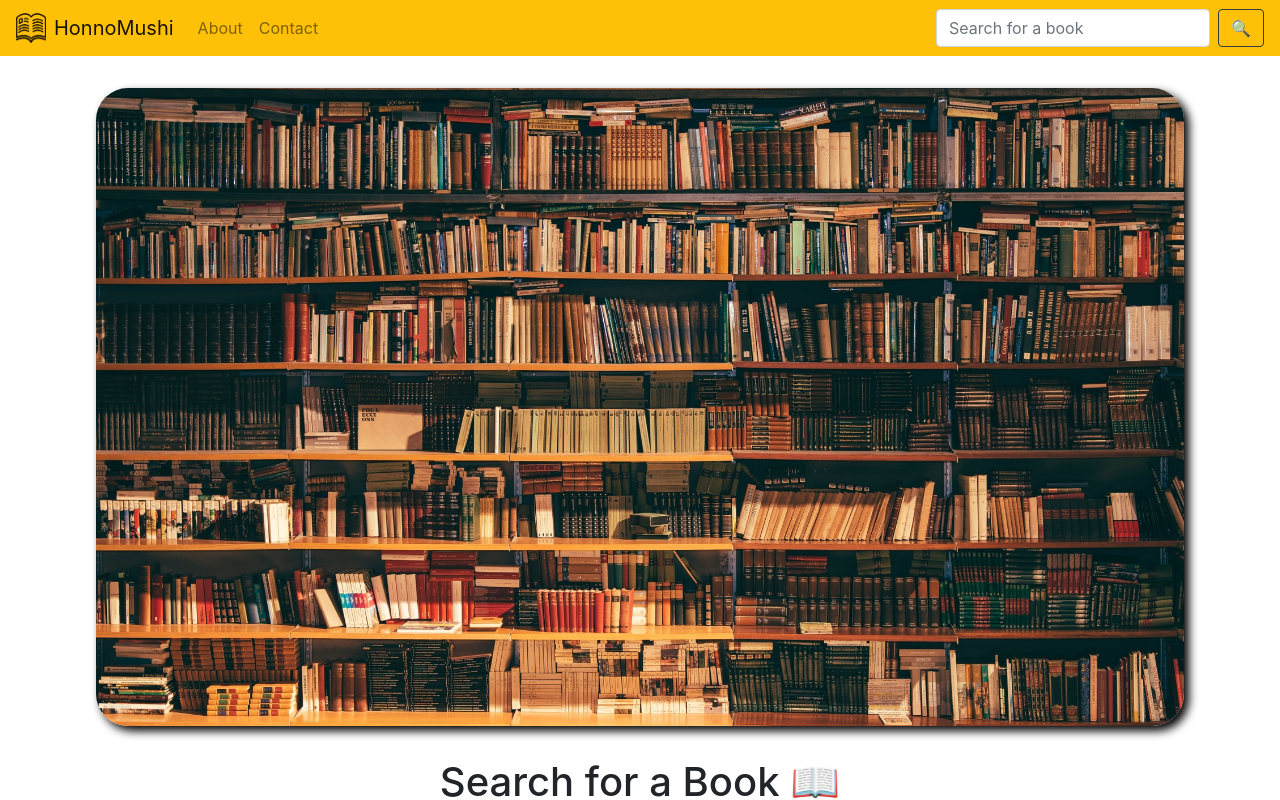
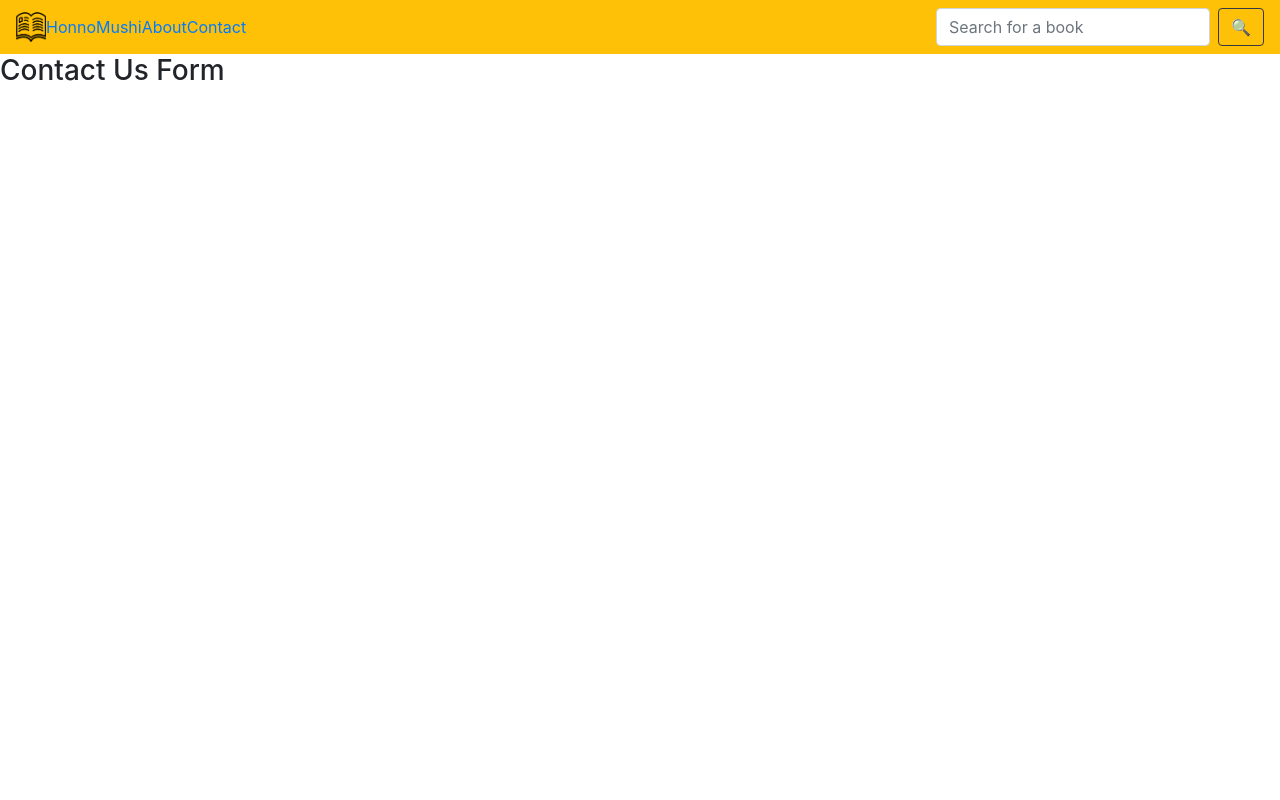
Before and after one commit to yh-sg/HonnoMushi, a React (Create React App) app in the folder frontend/: page /contact in a window 1280 px wide. Shown: the top 800 px of the page. Built offline with nearby package versions, Linux system fonts and the light colour scheme.

Commit message:
added routes to some components and redux devtools extension

```diff
--- a/frontend/package.json
+++ b/frontend/package.json
@@ -51,5 +51,8 @@
 	},
 	"resolutions": {
 		"styled-components": "^5"
+	},
+	"devDependencies": {
+		"@types/react-router-dom": "^5.1.7"
 	}
 }
--- a/frontend/src/App.tsx
+++ b/frontend/src/App.tsx
@@ -1,11 +1,31 @@
 import React from "react";
+import { BrowserRouter as Router, Route, Switch } from "react-router-dom";
+
 import HomePage from "./components/HomePage/HomePage";
+import Navigation from "./components/Navigation/Navigation";
+import About from "./components/About/About";
+import Contact from "./components/Contact/Contact";
+import Books from "./containers/Books/Books";
 
 const App: React.FC = () => {
 	return (
-		<>
-			<HomePage />
-		</>
+		<Router>
+			<Navigation />
+			<Switch>
+				<Route exact path='/'>
+					<HomePage />
+				</Route>
+				<Route path='/about'>
+					<About />
+				</Route>
+				<Route path='/contact'>
+					<Contact />
+				</Route>
+				<Route path='/books/:letter'>
+					<Books />
+				</Route>
+			</Switch>
+		</Router>
 	);
 };
 
--- /dev/null
+++ b/frontend/src/components/About/About.tsx
@@ -0,0 +1,11 @@
+import React from "react";
+
+const About = () => {
+	return (
+		<>
+			<h3>About Us 🍭</h3>
+		</>
+	);
+};
+
+export default About;
--- /dev/null
+++ b/frontend/src/components/Contact/Contact.tsx
@@ -0,0 +1,11 @@
+import React from "react";
+
+const Contact = () => {
+	return (
+		<>
+			<h3>Contact Us Form</h3>
+		</>
+	);
+};
+
+export default Contact;
--- a/frontend/src/components/HomePage/HomePage.tsx
+++ b/frontend/src/components/HomePage/HomePage.tsx
@@ -1,5 +1,5 @@
 import React from "react";
-import Navigation from "../Navigation/Navigation";
+import { BrowserRouter as Router } from "react-router-dom";
 import library from "../../images/library.jpg";
 import BooksSelection from "../../containers/BooksSelection/BooksSelection";
 import { ContainerStyle, LibraryImageStyle } from "./HomePage.style";
@@ -7,7 +7,7 @@ import { ContainerStyle, LibraryImageStyle } from "./HomePage.style";
 const PageOne: React.FC = () => {
 	return (
 		<>
-			<Navigation />
+			<Router>
 				<ContainerStyle>
 					<LibraryImageStyle
 						src={library}
@@ -16,6 +16,7 @@ const PageOne: React.FC = () => {
 					<h1>Search for a Book 📖</h1>
 					<BooksSelection />
 				</ContainerStyle>
+			</Router>
 		</>
 	);
 };
--- a/frontend/src/components/Navigation/Navigation.tsx
+++ b/frontend/src/components/Navigation/Navigation.tsx
@@ -1,5 +1,6 @@
 import React from "react";
 import { Navbar, Nav, Form, FormControl, Button } from "react-bootstrap";
+import { Link } from "react-router-dom";
 import book from "../../images/book.png";
 
 const Navigation: React.FC = () => {
@@ -13,14 +14,16 @@ const Navigation: React.FC = () => {
 					height='30'
 					className='d-inline-block align-top'
 				/>
-				<Navbar.Brand href='#home' className='pl-2'>
+				{/* <Navbar.Brand className='pl-2'>
 					HonnoMushi
-				</Navbar.Brand>
+				</Navbar.Brand> */}
+				<Link to='/'>HonnoMushi</Link>
 				<Navbar.Toggle aria-controls='basic-navbar-nav' />
 				<Navbar.Collapse id='basic-navbar-nav'>
 					<Nav className='mr-auto'>
-						<Nav.Link>About</Nav.Link>
-						<Nav.Link href='#home'>Contact</Nav.Link>
+						<Link to='/about'>About</Link>
+						<Link to='/contact'>Contact</Link>
+						{/* <Nav.Link>Contact</Nav.Link> */}
 					</Nav>
 					<Form inline>
 						<FormControl
--- /dev/null
+++ b/frontend/src/containers/Books/Books.tsx
@@ -0,0 +1,11 @@
+import React from "react";
+
+const Books = () => {
+	return (
+		<>
+			<h3>Books 📕📗</h3>
+		</>
+	);
+};
+
+export default Books;
--- a/frontend/src/containers/BooksSelection/BooksSelection.tsx
+++ b/frontend/src/containers/BooksSelection/BooksSelection.tsx
@@ -27,14 +27,14 @@ const BooksSelection = () => {
 				))}
 			</Row>
 			<Row>
-				{numbers.map((letter, index) => (
+				{numbers.map((number, index) => (
 					<Button
 						key={index}
 						className='col-2 m-4 p-2'
 						variant='outline-primary'
-						onClick={() => handleClickLetterOrNumber(letter)}
+						onClick={() => handleClickLetterOrNumber(number)}
 					>
-						{letter}
+						{number}
 					</Button>
 				))}
 			</Row>
--- a/frontend/src/store/store.tsx
+++ b/frontend/src/store/store.tsx
@@ -1,7 +1,17 @@
-import { applyMiddleware, createStore } from "redux";
+import { applyMiddleware, compose, createStore } from "redux";
 import thunk from "redux-thunk";
 import { rootReducer } from "./rootReducer";
+declare global {
+	interface Window {
+		__REDUX_DEVTOOLS_EXTENSION_COMPOSE__?: typeof compose;
+	}
+}
 
-const store = createStore(rootReducer, applyMiddleware(thunk));
+const composeEnhancers = window.__REDUX_DEVTOOLS_EXTENSION_COMPOSE__ || compose;
+
+const store = createStore(
+	rootReducer,
+	composeEnhancers(applyMiddleware(thunk))
+);
 
 export default store;
```
Also changed, not shown: 1 other file (tests, documents, lock files or other folders). Lines whose indentation alone changed are shown as unchanged.
